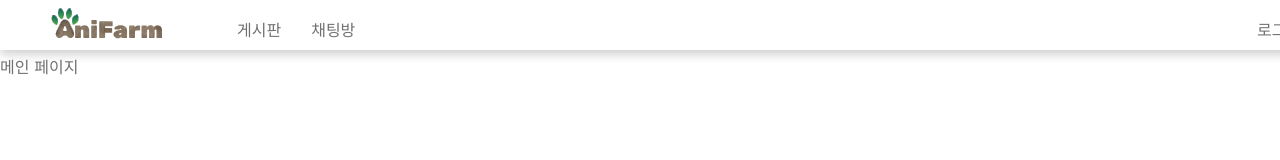
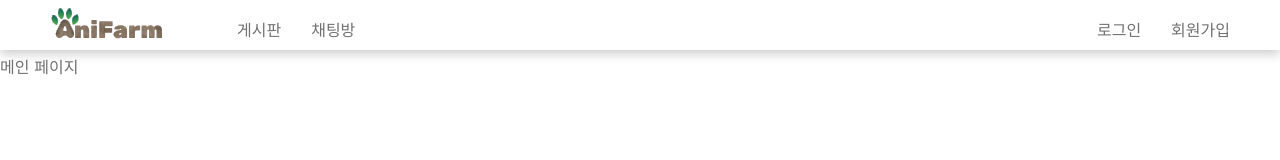
Before and after one commit to Ani-Farm/Ani-Farm-frontend, a React (Create React App) app: page / in a window 1280 px wide. Shown: the top 160 px of the page. Built offline with nearby package versions, Linux system fonts and the light colour scheme.

Commit message:
네비게이션 바 스타일링(로그인 전) 데스크탑 사이즈 스타일 수정

```diff
--- a/src/components/navbar/index.tsx
+++ b/src/components/navbar/index.tsx
@@ -8,6 +8,7 @@ const Navbar = () => {
   const navigate = useNavigate();
   return (
     <S.Container>
+      <S.InnerContainer>
         <S.LeftMenuContainer>
           <S.LogoTitle onClick={() => navigate("/")} />
           <S.LeftMenu>게시판</S.LeftMenu>
@@ -15,7 +16,9 @@ const Navbar = () => {
         </S.LeftMenuContainer>
         <S.RightMenuContainer>
           <S.RightMenu onClick={() => navigate("/login")}>로그인</S.RightMenu>
-        <S.RightMenu onClick={() => navigate("/signup")}>회원가입</S.RightMenu>
+          <S.RightMenu onClick={() => navigate("/signup")}>
+            회원가입
+          </S.RightMenu>
           <S.HambergerContainer
             onClick={() => setHambergerClick((prev) => !prev)}
           >
@@ -30,6 +33,7 @@ const Navbar = () => {
             </S.SubMenu>
           )}
         </S.RightMenuContainer>
+      </S.InnerContainer>
     </S.Container>
   );
 };
--- a/src/components/navbar/styles.tsx
+++ b/src/components/navbar/styles.tsx
@@ -2,13 +2,13 @@ import styled from "styled-components";
 import logoTitle from "../../assets/logo/logoTitle.svg";
 
 export const Container = styled.div`
+  display: flex;
+  justify-content: center;
+  align-items: center;
   position: fixed;
-  display: flex;
   top: 0;
   left: 0;
   right: 0;
-  justify-content: space-between;
-  align-items: center;
   width: 100%;
   height: 50px;
   padding: 0 20px;
@@ -20,9 +20,16 @@ export const Container = styled.div`
     padding: 0 30px;
   }
   @media screen and (min-width: 1024px) {
-    min-width: 1440px;
     padding: 0 50px;
   }
+`;
+
+export const InnerContainer = styled.div`
+  display: flex;
+  flex-basis: 100%;
+  justify-content: space-between;
+  align-items: center;
+  max-width: 1600px;
 `;
 
 export const LeftMenuContainer = styled.div`
```
Lines whose indentation alone changed are shown as unchanged.
